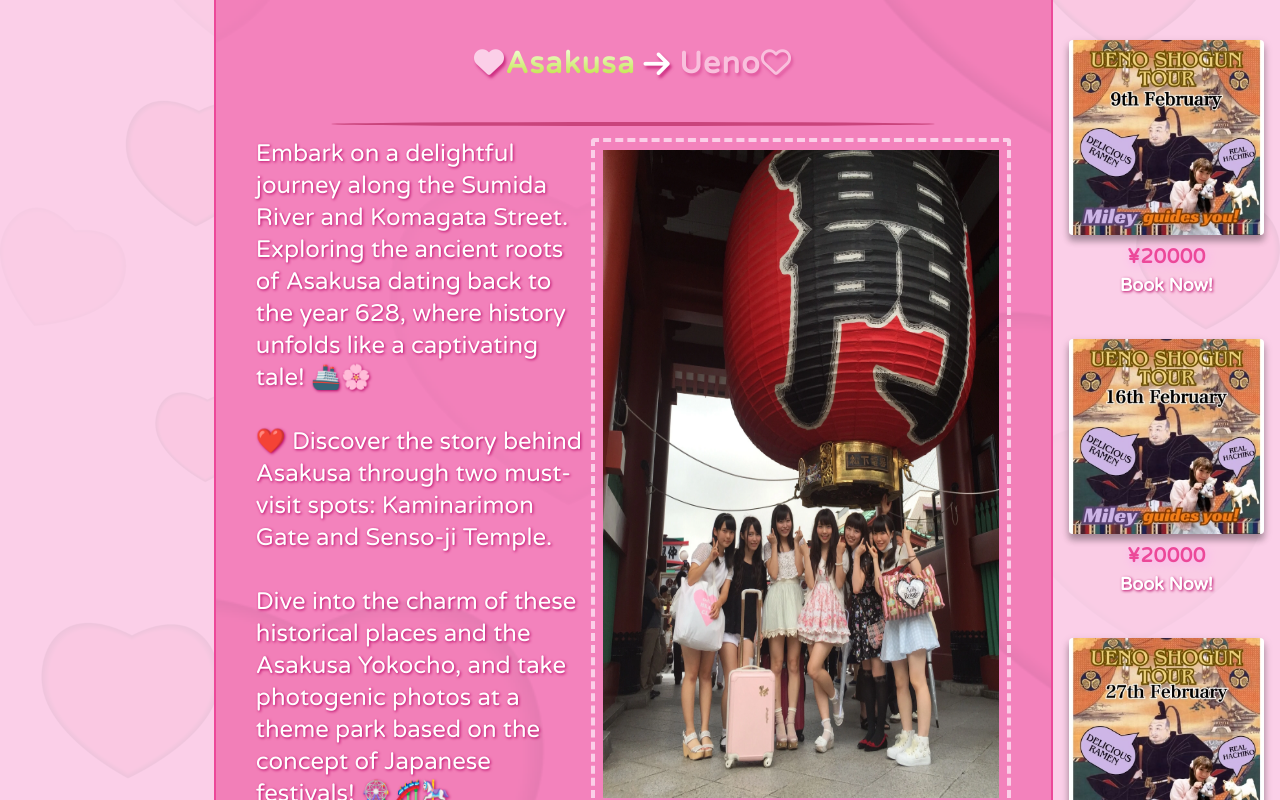
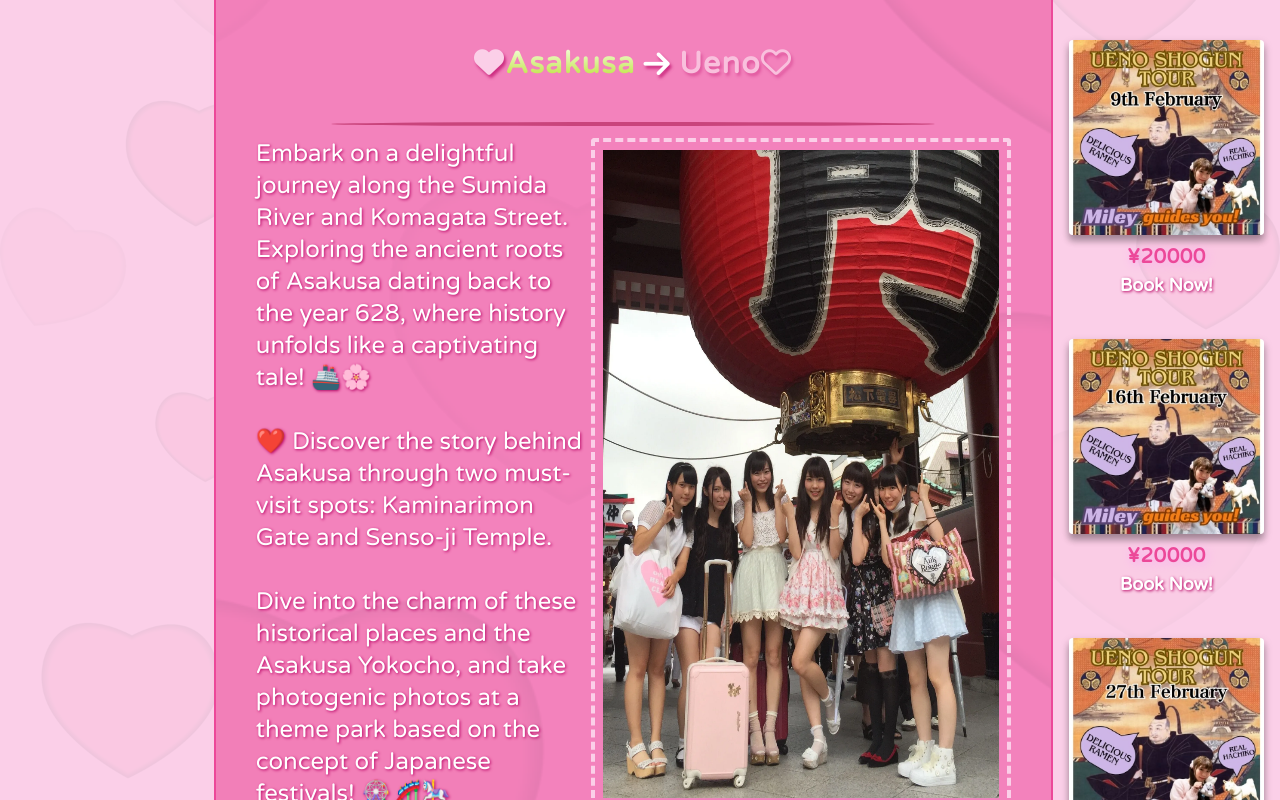
Before and after one commit to brandonrainey/smiley-tours, a Next.js app: page / in a window 1280 px wide. Shown: the part 1220-2020 px from the top of the page. Built offline with nearby package versions, Linux system fonts and the light colour scheme; what tailwindcss-animated would draw is missing.

Commit message:
changed og:image path

```diff
--- a/app/layout.tsx
+++ b/app/layout.tsx
@@ -28,7 +28,7 @@ export default function RootLayout({
           name="og:description"
           content="Asakusa Tokyo Tour Guide by a former Japanese Idol! Learn about the history of Asakusa and experience activities famous and unique to Japan."
         />
-        <meta property="og:image" content="/miley.webp" />
+        <meta property="og:image" content="https://smileytour.guide/miley2.webp" />
 
         <meta property="og:url" content="https://www.smileytour.guide" />
         <meta name="twitter:card" content="summary_large_image" />
--- a/components/MainContent.tsx
+++ b/components/MainContent.tsx
@@ -191,7 +191,7 @@ export default function MainContent() {
             {area === 'asakusa' ? (
               <Image
                 ref={ref2}
-                src={'/asakusa.webp'}
+                src={'/asakusa-crop.webp'}
                 alt="asakusa image"
                 key={'asakusa1'}
                 width={420}
```
Also changed, not shown: public/asakusa-crop.webp (added), public/asakusa-small.webp (added).
